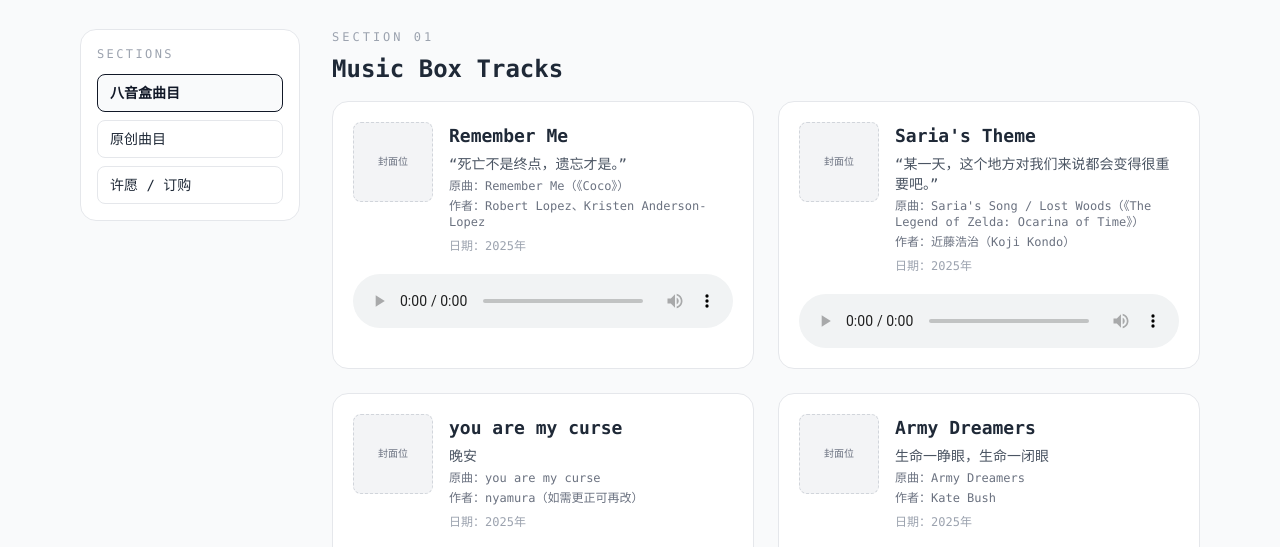
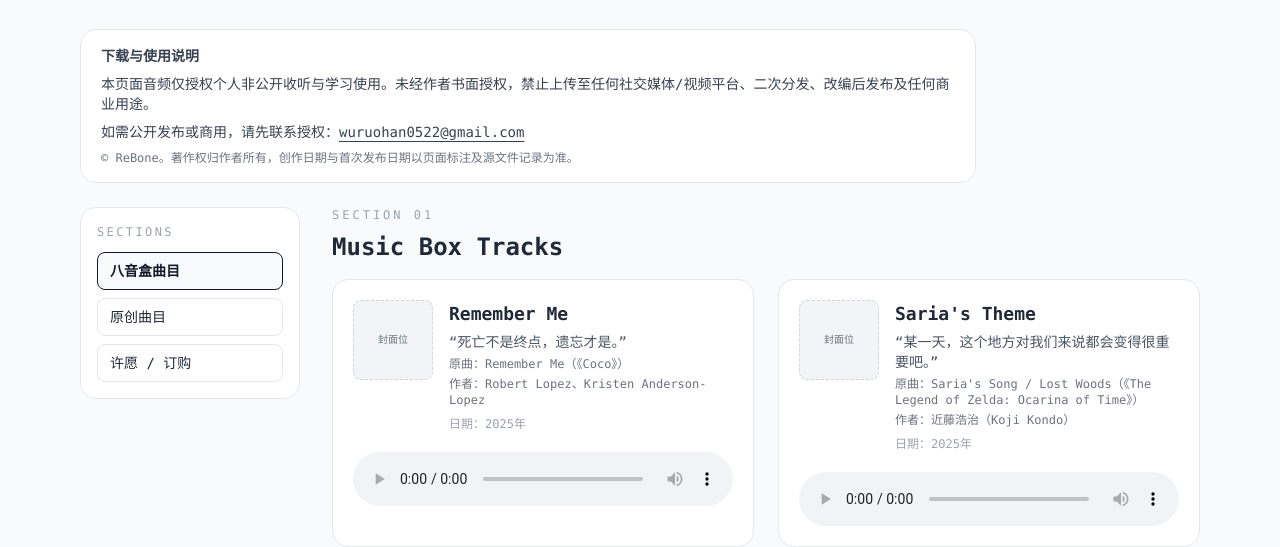
Before and after one commit to ReBone0522/ReBone-s-personal-website, a plain HTML site: page expressions_sound.html in a window 1280 px wide. Shown: the part 253-800 px from the top of the page. Drawn offline with nearby package versions, Linux system fonts and the light colour scheme.

Commit message:
Add audio download/usage authorization notice and copyright statement

```diff
--- a/expressions_sound.html
+++ b/expressions_sound.html
@@ -38,6 +38,13 @@
             <p class="text-xs uppercase tracking-[0.25em] text-gray-400 mb-3">Sound</p>
             <h2 class="text-3xl font-semibold mb-4">音乐</h2>
             <p class="text-gray-700">八音盒 cover、自创曲目。支持订购。</p>
+        </div>
+
+        <div class="max-w-4xl mb-6 rounded-2xl border border-gray-200 bg-white px-5 py-4 text-sm text-gray-700">
+            <p class="font-semibold mb-2">下载与使用说明</p>
+            <p>本页面音频仅授权个人非公开收听与学习使用。未经作者书面授权，禁止上传至任何社交媒体/视频平台、二次分发、改编后发布及任何商业用途。</p>
+            <p class="mt-2">如需公开发布或商用，请先联系授权：<a href="mailto:wuruohan0522@gmail.com" class="underline underline-offset-4">wuruohan0522@gmail.com</a></p>
+            <p class="mt-2 text-xs text-gray-500">© ReBone。著作权归作者所有，创作日期与首次发布日期以页面标注及源文件记录为准。</p>
         </div>
 
         <div class="grid grid-cols-1 lg:grid-cols-[220px_1fr] gap-8 items-start">
```
